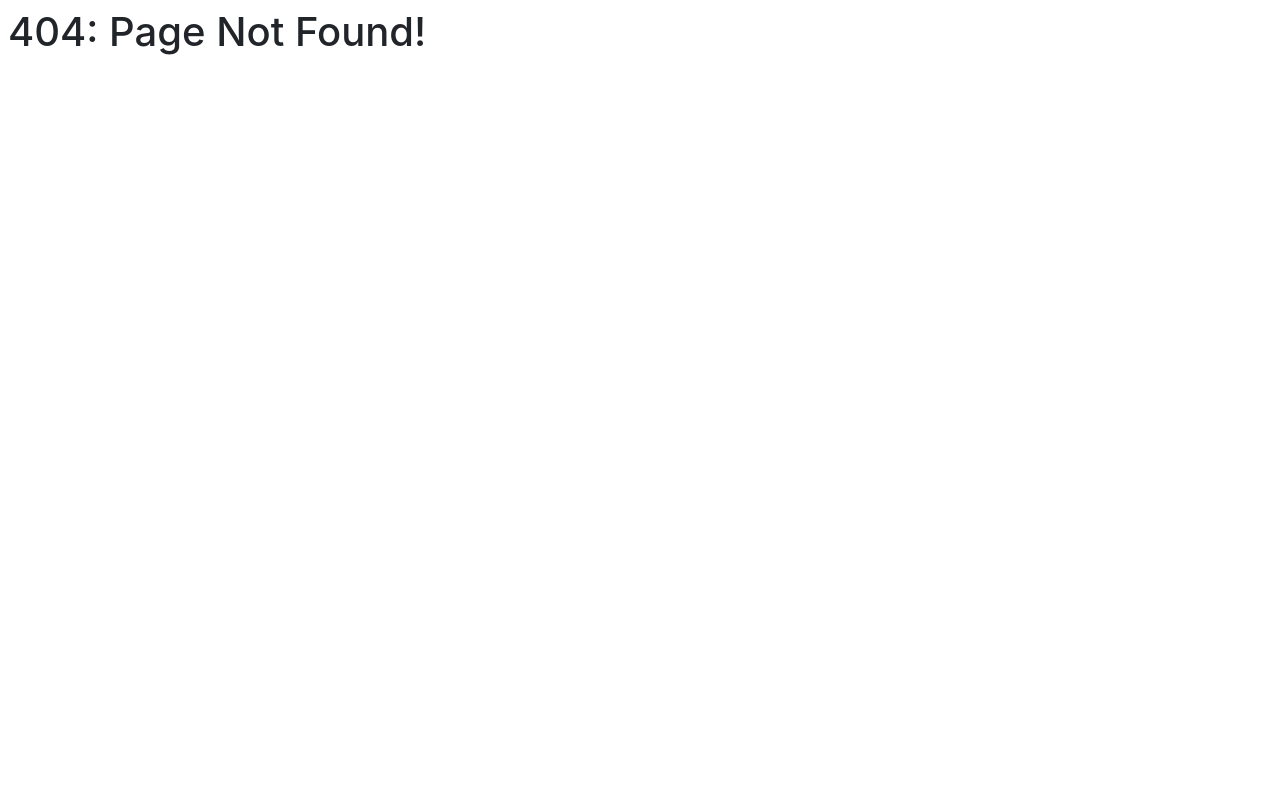
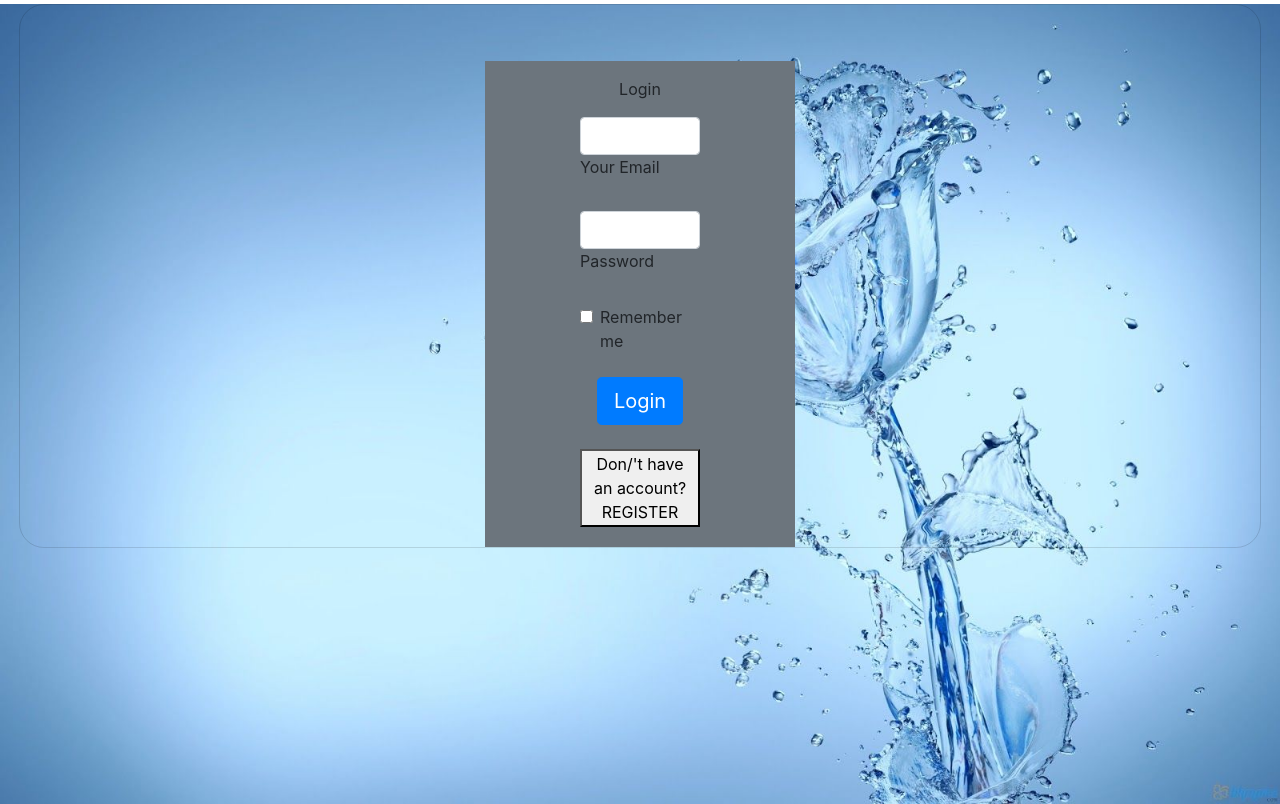
Before and after one commit to titusmuteti/waterapp-frontend, a React (Create React App) app: page /login in a window 1280 px wide. Before the commit this address had no page. Built offline with nearby package versions, Linux system fonts and the light colour scheme.

Commit message:
adding signup and login button

```diff
--- a/src/App.js
+++ b/src/App.js
@@ -4,6 +4,8 @@ import Home from './pages/Home';
 import About from './pages/About';
 import WorkWithUs from './pages/WorkWithUs';
 import SelfServicePortal from './pages/SelfServicePortal';
+import Login from './components/Login';
+import Signup from './components/Signup';
 
 function App() {
     return (
@@ -14,6 +16,8 @@ function App() {
                 <Route exact path="/about" element={<About/>} />
                 <Route exact path="/selfserviceportal" element={<SelfServicePortal/>} />
                 <Route exact path="/workwithus" element={<WorkWithUs/>} />
+                <Route exact path="/login" element={<Login/>} />
+                <Route exact path="/signup" element={<Signup/>} />
                 <Route path="*" element={<h1 className="text-indigo-900/100 text-5xl underline m-2 font-bold">404: Page Not Found!</h1>} />
             </Routes>
 
--- a/src/components/Contact.js
+++ b/src/components/Contact.js
@@ -1,8 +1,6 @@
 import React from 'react';
 import Container from 'react-bootstrap/Container';
-import Nav from 'react-bootstrap/Nav';
 import Navbar from 'react-bootstrap/Navbar';
-import NavDropdown from 'react-bootstrap/NavDropdown';
 
 function Userbar() {
   return (
--- a/src/components/Login.js
+++ b/src/components/Login.js
@@ -0,0 +1,74 @@
+import React from 'react';
+import { useNavigate } from 'react-router-dom';
+import '../App.css';
+import {
+  MDBBtn,
+  MDBContainer,
+  MDBRow,
+  MDBCol,
+  MDBCard,
+  MDBCardBody,
+  MDBInput,
+  MDBIcon,
+  MDBCheckbox
+}
+from 'mdb-react-ui-kit';
+
+function Login() {
+    const navigate = useNavigate();
+
+    function handleClick(){
+        navigate('/signup')
+    }
+  return (
+    <MDBContainer fluid className='bg'>
+
+      <MDBCard className='text-black m-1 bg-transparent align-items-center pt-5' style={{borderRadius: '25px'}}>
+        <MDBCardBody className='bg-secondary w-25 mt-2 pt-3'>
+          <MDBRow>
+            <MDBCol md='10' lg='6' className='order-2 order-lg-1 d-flex flex-column align-items-center ml-auto mr-auto'>
+
+              <p classNAme="text-center fs-1 fw-bold mb-5 mx-1 mx-md-4 mt-4">Login</p>
+
+              <div className="d-flex flex-row align-items-center mb-4">
+                <MDBIcon fas icon="envelope me-3" size='lg' className='pb-4 mb-3'/>
+                <MDBInput label='Your Email' id='form2' type='email'/>
+              </div>
+
+              <div className="d-flex flex-row align-items-center mb-4">
+                <MDBIcon fas icon="lock me-3" size='lg' className='pb-4 mb-3'/>
+                <MDBInput label='Password' id='form3' type='password'/>
+              </div>
+
+              <div className='mb-4'>
+                <MDBCheckbox name='flexCheck' value='' id='flexCheckDefault' label='Remember me'/>
+              </div>
+
+              <MDBBtn className='mb-4' size='lg'>Login</MDBBtn>
+
+              <div>
+                <button onClick={handleClick} className='text-black'>Don/'t have an account? REGISTER</button>
+              </div>
+
+            </MDBCol>
+
+          </MDBRow>
+        </MDBCardBody>
+      </MDBCard>
+
+
+
+      {/* <link
+        href="https://fonts.googleapis.com/css?family=Roboto:300,400,500,700&display=swap"
+        rel="stylesheet"
+        />
+      <link
+        href="https://use.fontawesome.com/releases/v5.15.1/css/all.css"
+        rel="stylesheet"
+        /> */}
+
+    </MDBContainer>
+  );
+}
+
+export default Login;
--- a/src/components/Signup.js
+++ b/src/components/Signup.js
@@ -1,4 +1,5 @@
 import React from 'react';
+import { useNavigate } from 'react-router-dom';
 import '../App.css';
 import {
   MDBBtn,
@@ -14,33 +15,38 @@ import {
 from 'mdb-react-ui-kit';
 
 function Signup() {
+  const navigate = useNavigate();
+
+  function handleClick(){
+    navigate('/login')
+  }
   return (
     <MDBContainer fluid className='bg'>
 
       <MDBCard className='text-black m-1 bg-transparent align-items-center pt-5' style={{borderRadius: '25px'}}>
-        <MDBCardBody className='bg-secondary w-25 mt-5 pt-5'>
+        <MDBCardBody className='bg-secondary w-25 mt-2 pt-3'>
           <MDBRow>
-            <MDBCol md='10' lg='6' className='order-2 order-lg-1 d-flex flex-column align-items-center'>
+            <MDBCol md='10' lg='6' className='order-2 order-lg-1 d-flex flex-column align-items-center ml-auto mr-auto'>
 
               <p classNAme="text-center fs-1 fw-bold mb-5 mx-1 mx-md-4 mt-4">Sign up</p>
 
               <div className="d-flex flex-row align-items-center mb-4 ">
-               	<MDBIcon fas icon="user me-3" size='lg'/>
+               	<MDBIcon fas icon="user me-3" size='lg' className='pb-4 mb-3'/>
                 <MDBInput label='Your Name' id='form1' type='text' className='w-100'/>
               </div>
 
               <div className="d-flex flex-row align-items-center mb-4">
-                <MDBIcon fas icon="envelope me-3" size='lg'/>
+                <MDBIcon fas icon="envelope me-3" size='lg' className='pb-4 mb-3'/>
                 <MDBInput label='Your Email' id='form2' type='email'/>
               </div>
 
               <div className="d-flex flex-row align-items-center mb-4">
-                <MDBIcon fas icon="lock me-3" size='lg'/>
+                <MDBIcon fas icon="lock me-3" size='lg' className='pb-4 mb-3'/>
                 <MDBInput label='Password' id='form3' type='password'/>
               </div>
 
               <div className="d-flex flex-row align-items-center mb-4">
-                <MDBIcon fas icon="key me-3" size='lg'/>
+                <MDBIcon fas icon="key me-3" size='lg' className='pb-4 mb-3'/>
                 <MDBInput label='Confirm password' id='form4' type='password'/>
               </div>
 
@@ -50,26 +56,14 @@ function Signup() {
 
               <MDBBtn className='mb-4' size='lg'>Register</MDBBtn>
 
+              <div>
+                <button onClick={handleClick} className='text-black'>Already have an account? LOGIN</button>
+              </div>
+
             </MDBCol>
-
-            {/* <MDBCol md='10' lg='6' className='order-1 order-lg-2 d-flex align-items-center'>
-              <MDBCardImage src='https://mdbcdn.b-cdn.net/img/Photos/new-templates/bootstrap-registration/draw1.webp' fluid/>
-            </MDBCol> */}
-
           </MDBRow>
         </MDBCardBody>
       </MDBCard>
-
-
-
-      <link
-        href="https://fonts.googleapis.com/css?family=Roboto:300,400,500,700&display=swap"
-        rel="stylesheet"
-        />
-      <link
-        href="https://use.fontawesome.com/releases/v5.15.1/css/all.css"
-        rel="stylesheet"
-        />
 
     </MDBContainer>
   );
--- a/src/pages/Home.js
+++ b/src/pages/Home.js
@@ -4,7 +4,6 @@ import Userbar from '../components/Navbar'
 import Services from '../components/Services';
 import Slides from '../components/Slides';
 import WelcomeCard from '../components/WelcomeCard';
-import Contact from '../components/Contact';
 
 function Home() {
   return (
```
